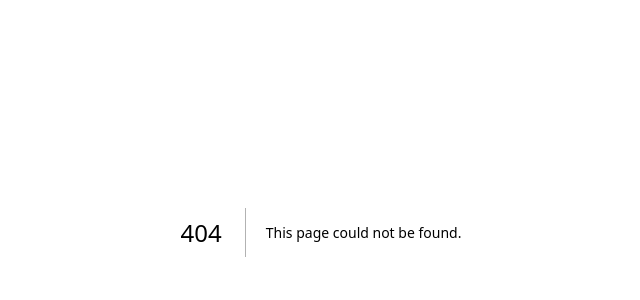
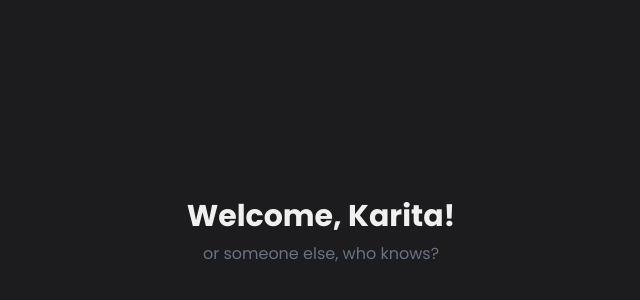
Before and after one commit to KaritaLaine/Fundamentals-of-Next.js, a Next.js app in the folder 4-server-side-rendering/: page /profile in a window 1280 px wide. Before the commit this address had no page. Shown: the part 168-468 px from the top of the page, without its empty margins (319-959 px from the left). Built offline with nearby package versions, Linux system fonts and the light colour scheme; no server answers.

Commit message:
task4: use cache no-store and display a welcome text on profile page

```diff
--- /dev/null
+++ b/4-server-side-rendering/app/profile/page.tsx
@@ -0,0 +1,17 @@
+import type { User } from "@/app/types/user";
+
+const ProfilePage = async () => {
+	const response = await fetch(`${process.env.NEXT_PUBLIC_SITE_URL}/api/user`, {
+		cache: "no-store",
+	});
+	const user: User = await response.json();
+
+	return (
+		<div className="flex flex-col min-h-screen items-center justify-center gap-[0.5rem]">
+			<h1 className="text-3xl font-bold">Welcome, {user.name}!</h1>
+			<p className="text-gray-500"> or someone else, who knows?</p>
+		</div>
+	);
+};
+
+export default ProfilePage;
```
